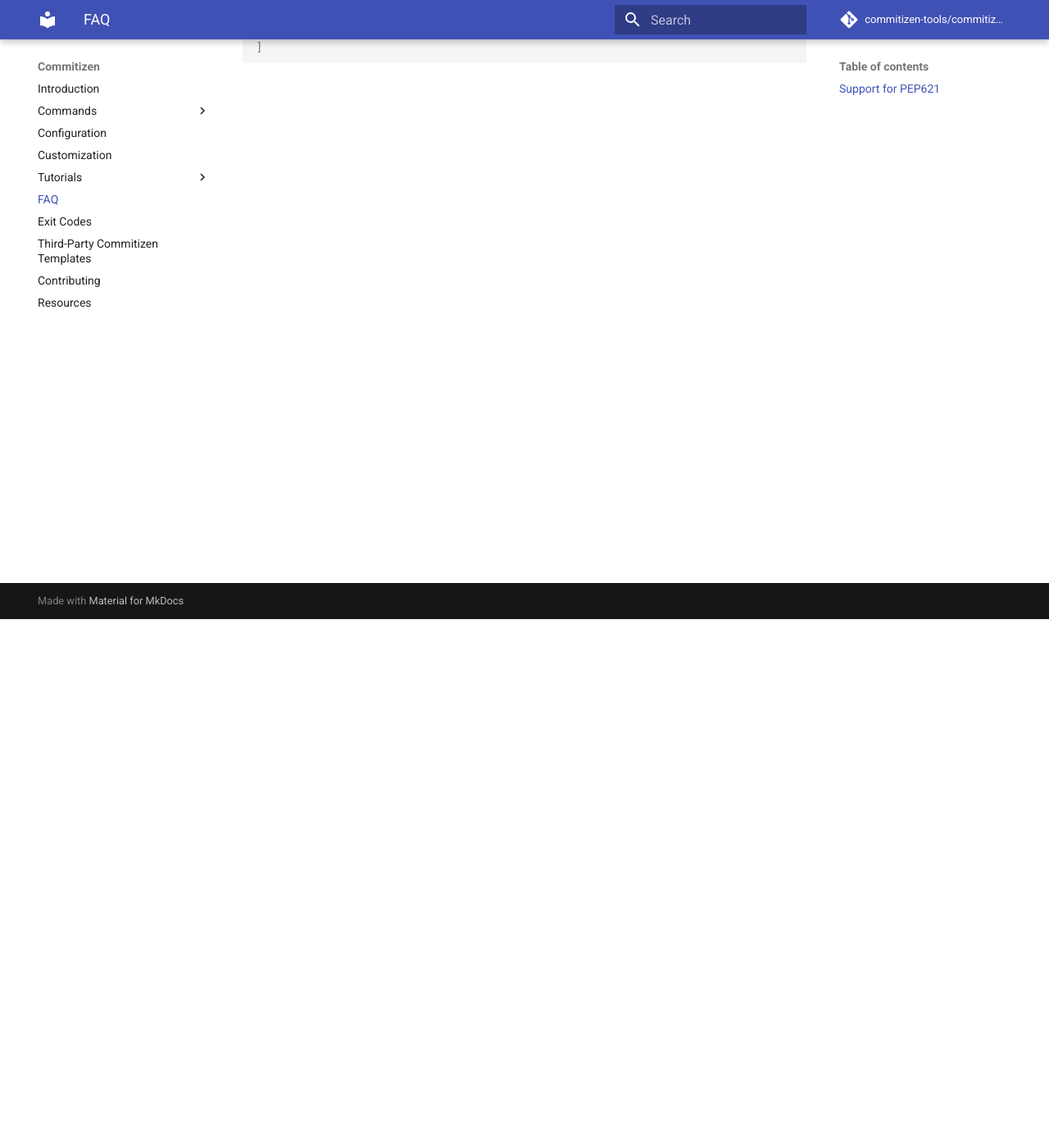
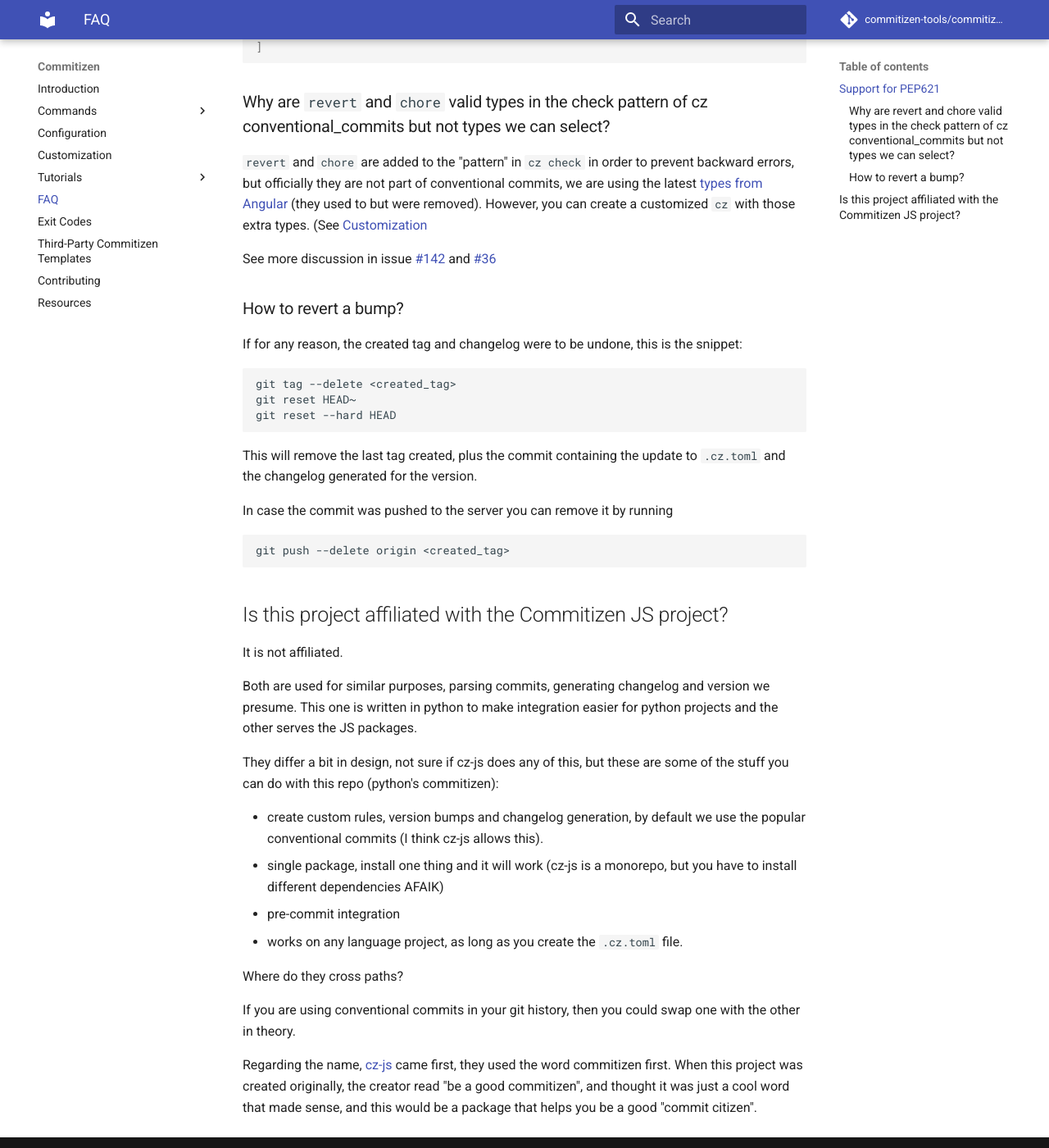
Before and after one commit to commitizen-tools/commitizen, an MkDocs documentation site: the page built from docs/faq.md, in a window 1280 px wide and 1400 px high, scrolled down 645 px. Shown: the whole window at 82% size. Built offline with MkDocs 1.6.1 and Material for MkDocs 9.7.7, drawn with Linux system fonts in a browser that asks for light colours; comment, search, counter and statistics services are not loaded.

Commit message:
docs(faq): add new questions to faq

````diff
--- a/docs/faq.md
+++ b/docs/faq.md
@@ -26,3 +26,50 @@
     "package.json:\"version\":"
 ]
 ```
+
+### Why are `revert` and `chore` valid types in the check pattern of cz conventional_commits but not types we can select?
+
+`revert` and `chore` are added to the "pattern" in `cz check` in order to prevent backward errors, but officially they are not part of conventional commits, we are using the latest [types from Angular](https://github.com/angular/angular/blob/22b96b9/CONTRIBUTING.md#type) (they used to but were removed).
+However, you can create a customized `cz` with those extra types. (See [Customization](https://commitizen-tools.github.io/commitizen/customization/)
+
+See more discussion in issue [#142](https://github.com/commitizen-tools/commitizen/issues/142) and [#36](https://github.com/commitizen-tools/commitizen/issues/36)
+
+### How to revert a bump?
+
+If for any reason, the created tag and changelog were to be undone, this is the snippet:
+
+```sh
+git tag --delete <created_tag>
+git reset HEAD~
+git reset --hard HEAD
+```
+
+This will remove the last tag created, plus the commit containing the update to `.cz.toml` and the changelog generated for the version.
+
+In case the commit was pushed to the server you can remove it by running
+
+```sh
+git push --delete origin <created_tag>
+```
+
+## Is this project affiliated with the Commitizen JS project?
+
+It is not affiliated.
+
+Both are used for similar purposes, parsing commits, generating changelog and version we presume.
+This one is written in python to make integration easier for python projects and the other serves the JS packages.
+
+They differ a bit in design, not sure if cz-js does any of this, but these are some of the stuff you can do with this repo (python's commitizen):
+
+- create custom rules, version bumps and changelog generation, by default we use the popular conventional commits (I think cz-js allows this).
+- single package, install one thing and it will work (cz-js is a monorepo, but you have to install different dependencies AFAIK)
+- pre-commit integration
+- works on any language project, as long as you create the `.cz.toml` file.
+
+Where do they cross paths?
+
+If you are using conventional commits in your git history, then you could swap one with the other in theory.
+
+Regarding the name, [cz-js][cz-js] came first, they used the word commitizen first. When this project was created originally, the creator read "be a good commitizen", and thought it was just a cool word that made sense, and this would be a package that helps you be a good "commit citizen".
+
+[cz-js]: https://github.com/commitizen/cz-cli
````
